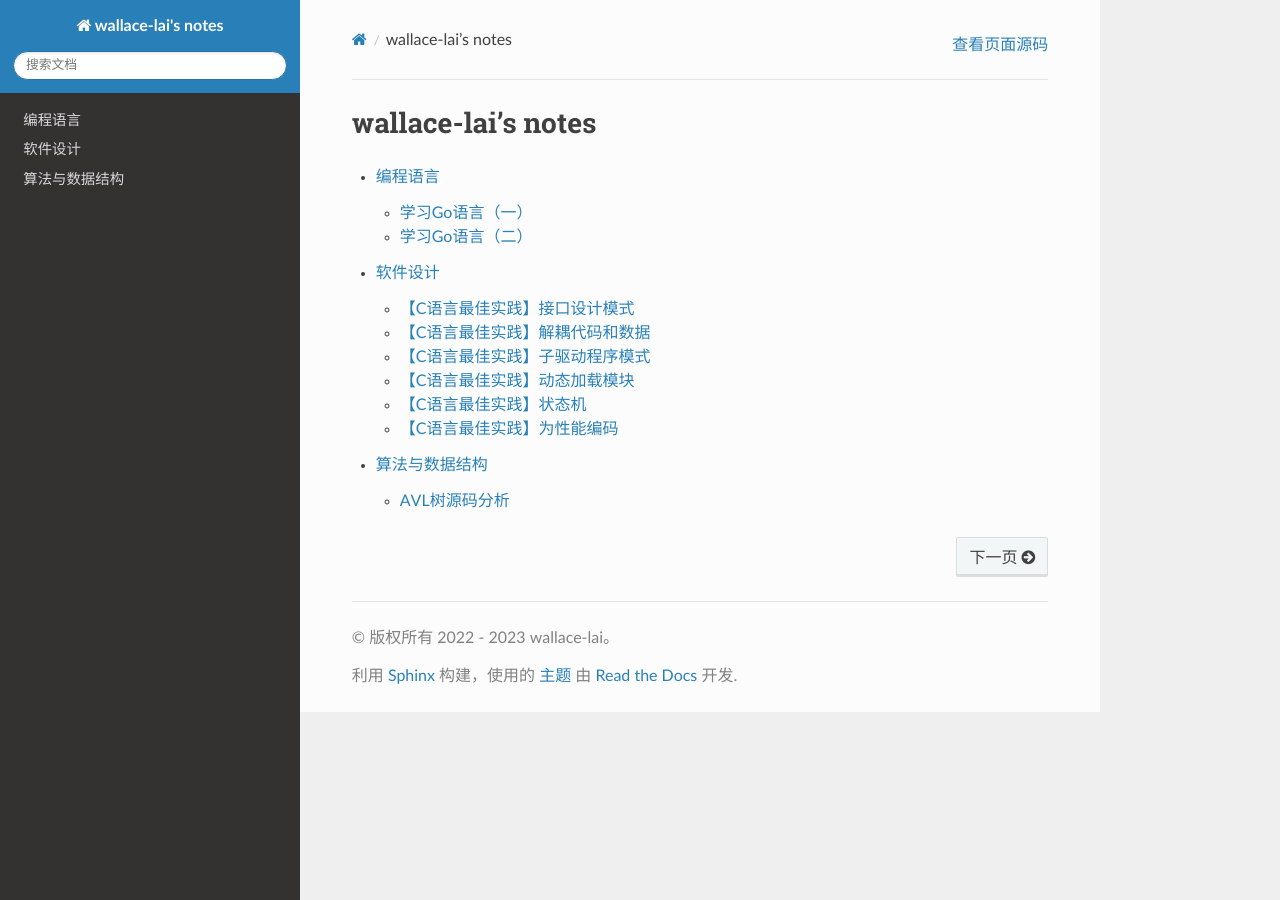
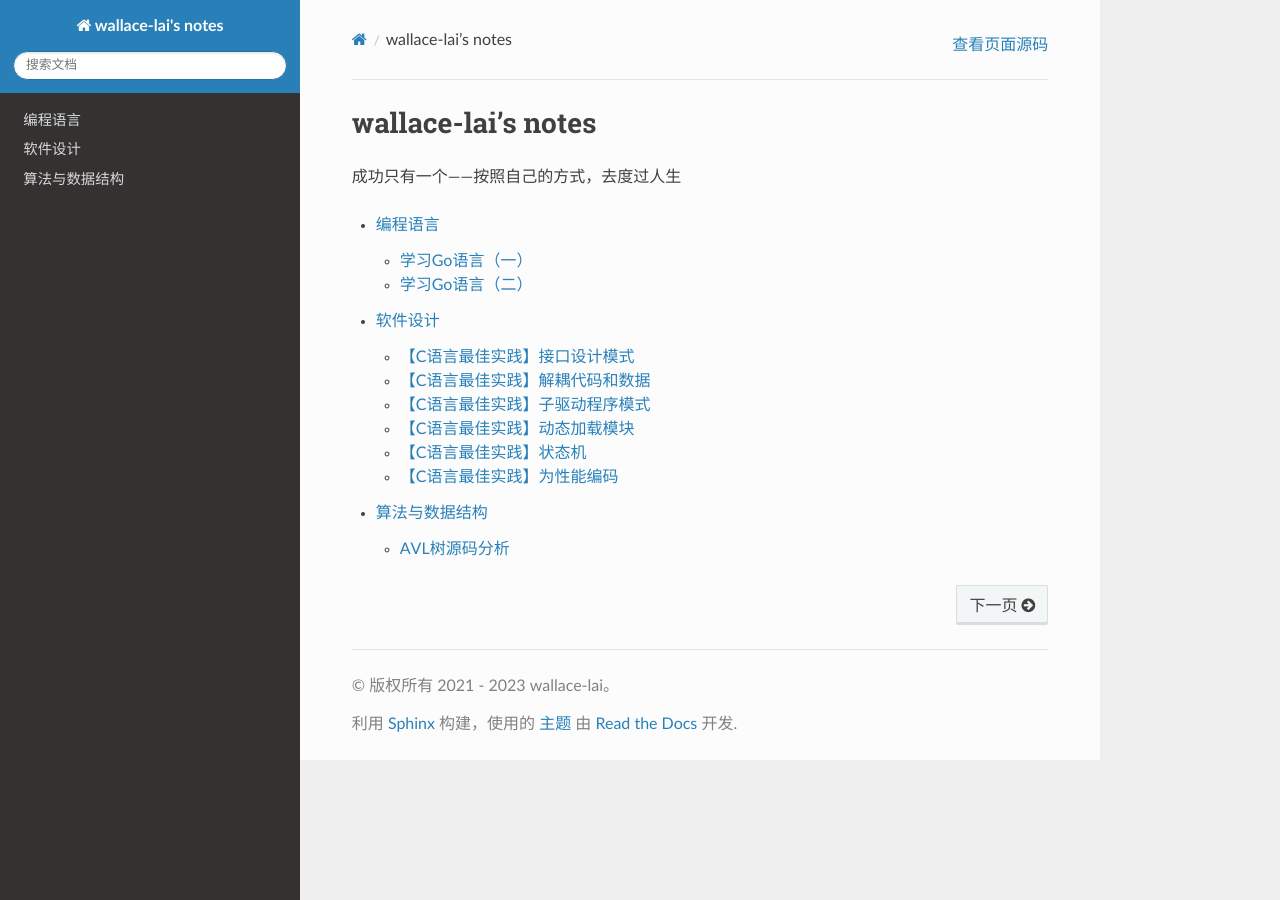
Before and after one commit to wallace-lai/learning-notes, a Sphinx documentation site: the page built from source/index.rst, in a window 1280 px wide. Built offline with Sphinx 7.4.7 and the Read the Docs theme 2.0.0, drawn with Linux system fonts in a browser that asks for light colours.

Commit message:
add motto

```diff
--- a/source/conf.py
+++ b/source/conf.py
@@ -18,7 +18,7 @@
 # -- Project information -----------------------------------------------------
 
 project = "wallace-lai's notes"
-copyright = '2022 - 2023 wallace-lai'
+copyright = '2021 - 2023 wallace-lai'
 author = 'wallace-lai'
 
 
--- a/source/index.rst
+++ b/source/index.rst
@@ -5,6 +5,8 @@
 
 wallace-lai's notes
 ===============================================
+
+| 成功只有一个——按照自己的方式，去度过人生
 
 .. toctree::
    :maxdepth: 2
```
